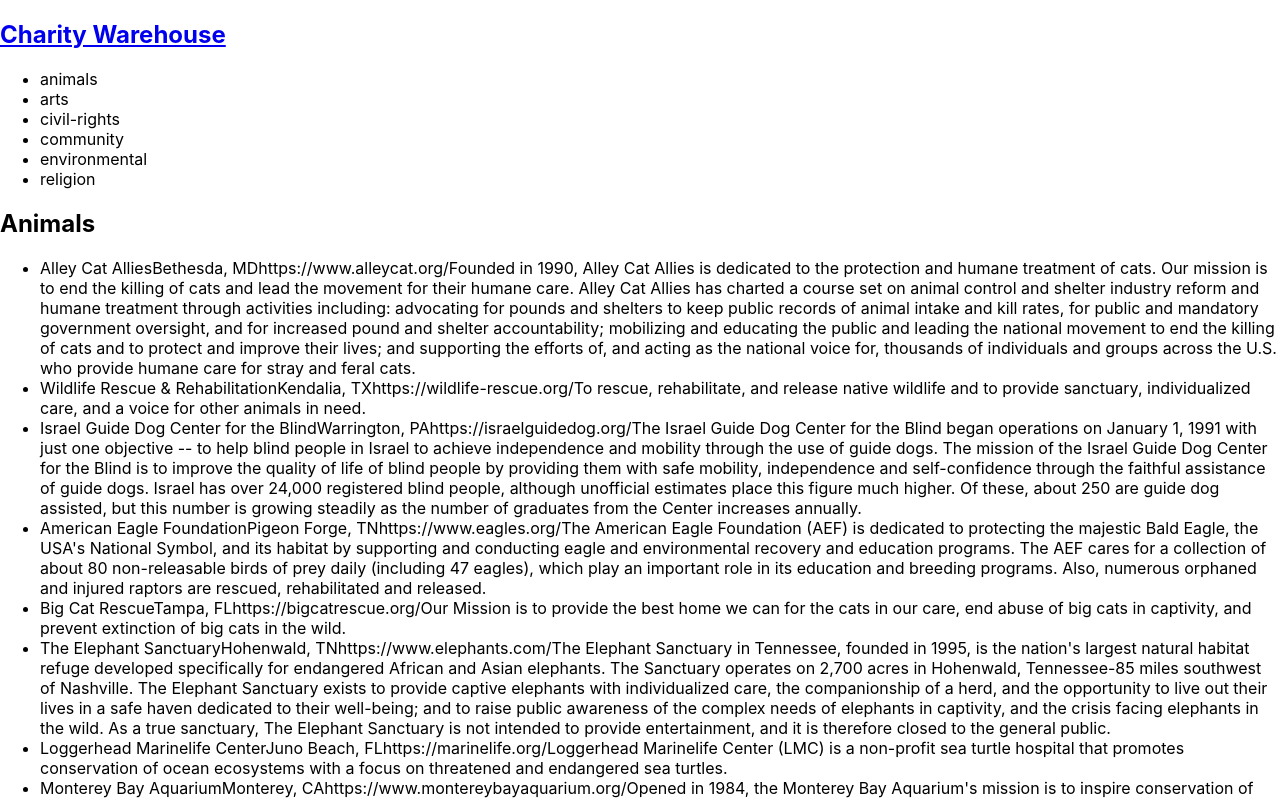
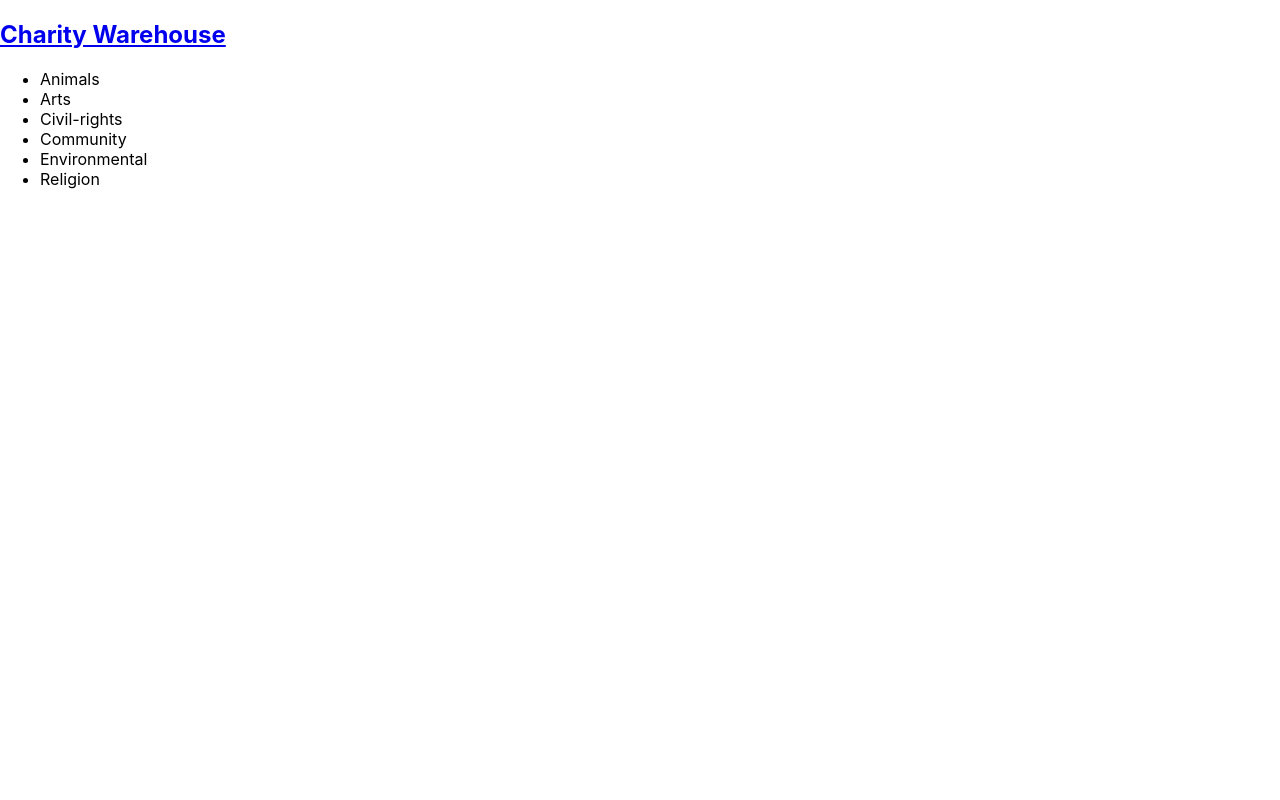
Before and after one commit to DevelopedByDay/charity-warehouse, a React (Create React App) app: page / in a window 1280 px wide. Shown: the top 800 px of the page. Built offline with nearby package versions, Linux system fonts and the light colour scheme; the HTML template or start-up script is replaced by a standard one.

Commit message:
working on the nave links

```diff
--- a/src/App.js
+++ b/src/App.js
@@ -1,17 +1,33 @@
-import React from 'react';
+import React, {useState} from 'react';
 import Nav from './components/Nav';
 import './App.css';
-import AnimalList from './components/animal';
-import ReligionList from './components/religion';
-import CommDevList from './components/community';
+
+import SingleCategory from './components/SingleCategory';
 
 
 function App() {
+
+  const [categories] = useState([
+    { name: 'animals'},
+    { name: 'arts'},
+    { name: 'civil-rights'},
+    { name: 'community'},
+    { name: 'environmental'},
+    { name: 'religion'}
+  ]);
+
+  const [currentCategory, setCurrentCategory] = useState(categories[0]);
+
+
   return (
     <div>
-      <Nav></Nav>
+      <Nav
+      categories = {categories}
+      setCurrentCategory = {setCurrentCategory}
+      currentCategory = {currentCategory}
+      ></Nav>
       <main>
-        <AnimalList></AnimalList>
+        <SingleCategory currentCategory = {currentCategory}></SingleCategory>
       </main>
 
     </div>
--- a/src/components/Nav/index.js
+++ b/src/components/Nav/index.js
@@ -1,21 +1,16 @@
 
 
 import React from 'react';
+import {capitalizeFirstLetter} from '../../utils/helpers';
 
-function Nav() {
+function Nav(props) {
 
-    const categories = [
-        { name: 'animals'},
-        { name: 'arts'},
-        { name: 'civil-rights'},
-        { name: 'community'},
-        { name: 'environmental'},
-        { name: 'religion'}
-    ];
+    const {
+        categories = [],
+        setCurrentCategory,
+        currentCategory
+    } = props;
 
-    function categorySelected(name) {
-        console.log(`${name} clicked`);
-    }
 
     return (
         <header>
@@ -27,9 +22,9 @@
             <nav>
                 <ul>
                     {categories.map((category) => (
-                        <li key = {category.name}>
-                            <span onClick = {() => categorySelected(category.name)}>
-                                {category.name}
+                        <li className = {`${currentCategory.name === category.name}`}>
+                            <span onClick = {() => {setCurrentCategory(category)}}>
+                                {capitalizeFirstLetter(category.name)}
                             </span>
                         </li>
                     ))}
--- /dev/null
+++ b/src/components/SingleCategory/index.js
@@ -0,0 +1,31 @@
+
+
+import React, {useState} from 'react';
+import {capitalizeFirstLetter} from '../../utils/helpers';
+import AnimalList from '../animal';
+import CommDevList from '../community';
+import ReligionList from '../religion';
+
+
+const SingleCategory = ({category}) => {
+
+    const [categories] = useState([
+        { name: 'animals'},
+        { name: 'community'},
+        { name: 'religion'}
+    ]);
+
+    const selectedCategory = categories.filter((category) => category.name === category);
+
+
+    return (
+        <div>
+            <div>
+                {selectedCategory.map((charity) =>
+                    <a href = {`../${charity}.js`} />)}
+            </div>
+        </div>
+    )
+}
+
+export default SingleCategory;
--- /dev/null
+++ b/src/utils/helpers.js
@@ -0,0 +1,5 @@
+
+
+export function capitalizeFirstLetter(string) {
+    return string.charAt(0).toUpperCase() + string.slice(1);
+}
```
